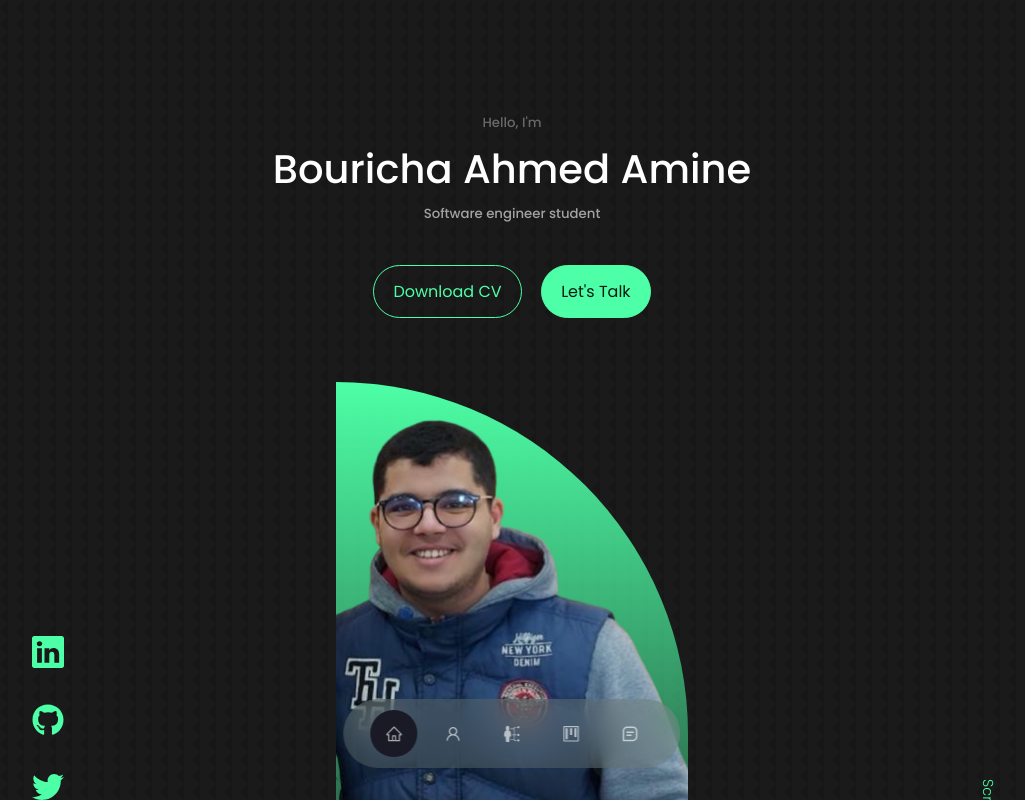
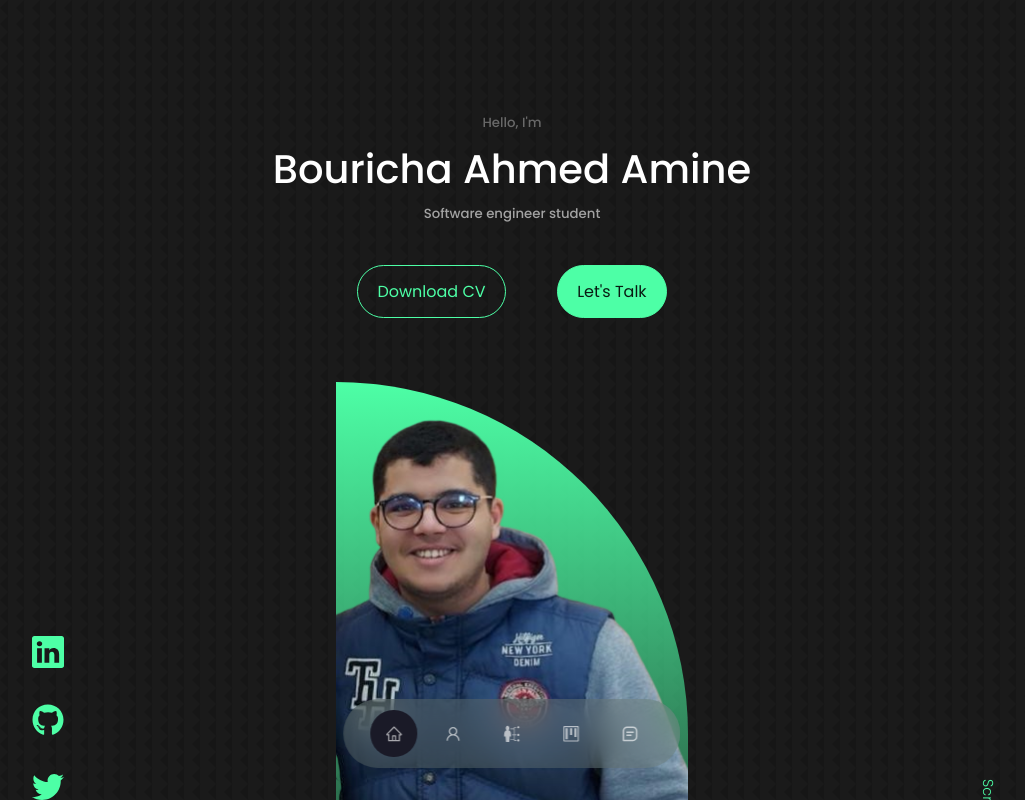
Before and after one commit to ahmedamine12/ImBourichaAhmedAmine.github.io, a React (Create React App) app: page / in a window 1280 px wide. Shown: the top 800 px of the page, without its empty margins (128-1153 px from the left). Built offline with nearby package versions, Linux system fonts and the light colour scheme; the HTML template or start-up script is replaced by a standard one.

Commit message:
hope is the last update

```diff
--- a/src/components/header/CTA.jsx
+++ b/src/components/header/CTA.jsx
@@ -4,7 +4,7 @@ import CV from '../../assets/CV Bouricha Ahmed Amine.pdf'
 const CTA = () => {
   return (
     <div className='cta'>
-    <a href={CV} download className='btn' >Download CV </a>
+    <a href={CV} download className='btn newone' >Download CV </a>
     <a href="#contact" className='btn btn-primary'> Let's Talk</a>
 
     </div>
--- a/src/components/header/header.css
+++ b/src/components/header/header.css
@@ -18,7 +18,12 @@ color: white;
     display: flex;
     gap:1.2rem ;
     justify-content: center;
+
 }
+.newone{
+    margin-right: 2rem;
+}
+
 
 /*************SOCIALS****************/
 .header__socials {
```
